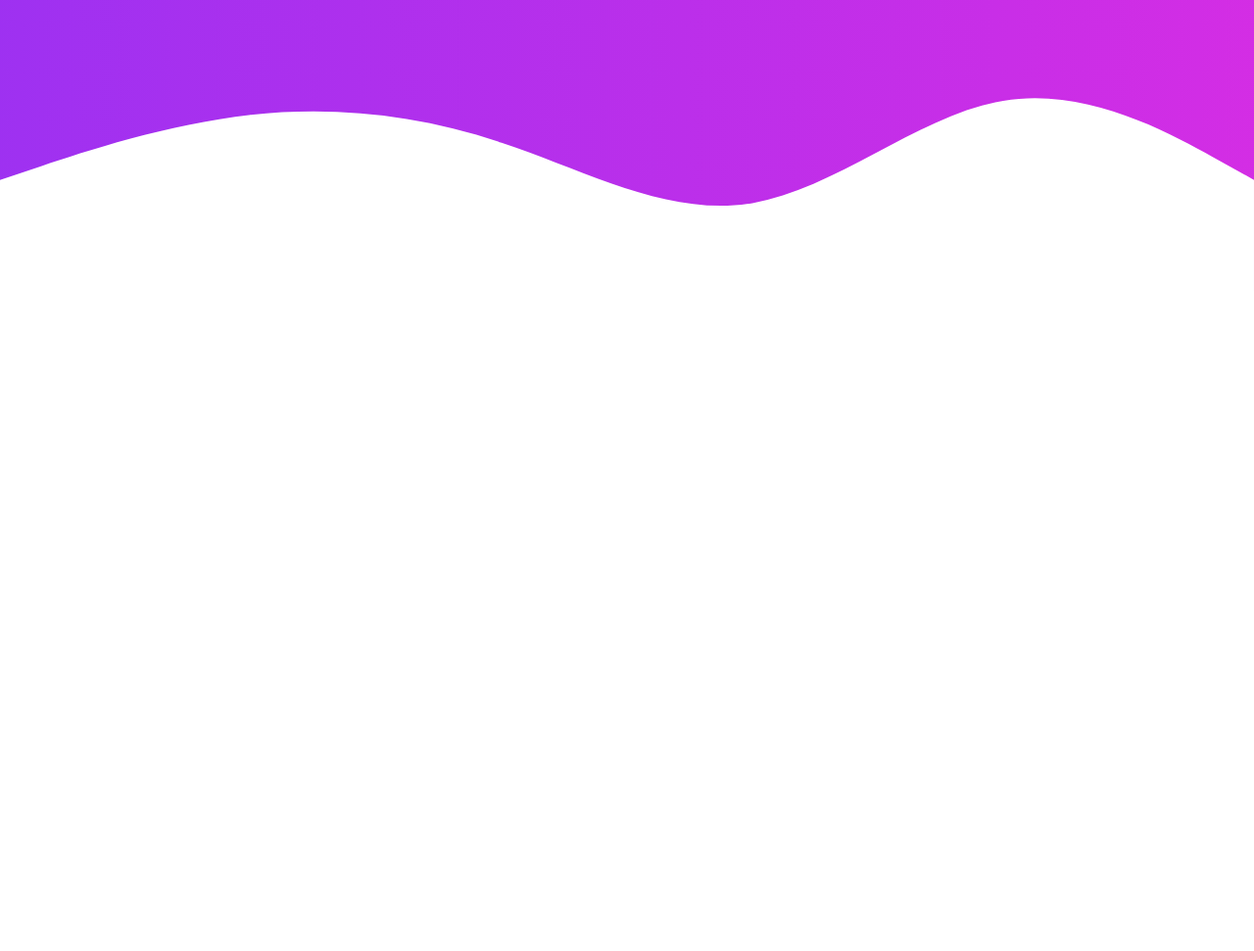
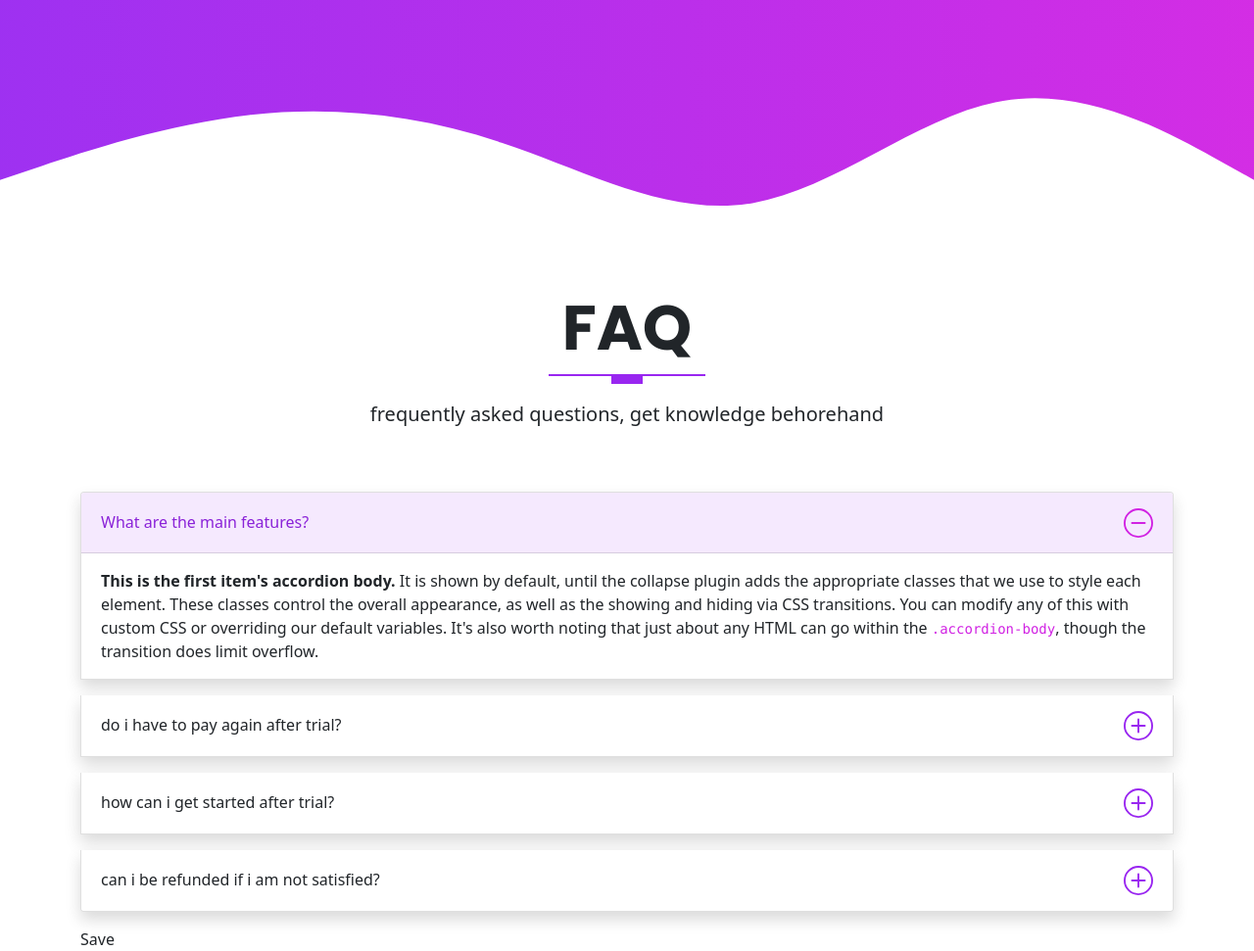
Before and after one commit to DinoVas/bootstrap-portfolio, a website: page index.html in a window 1280 px wide. Shown: the part 4002-4973 px from the top of the page at 98% size. Before the commit the page ends 4299 px from the top, so only its background shows below. Drawn offline with nearby package versions, Linux system fonts and the light colour scheme.

Commit message:
add faq section

```diff
--- a/index.html
+++ b/index.html
@@ -347,16 +347,83 @@
               </div>
             </div>
           </div>
-
-
           <!-- <a class="carousel-control-next" href="#carouselExampleControls" role="button" data-slide="next">
-
           </a> -->
         </div>
-
       </div>
     </div>
     <svg xmlns="http://www.w3.org/2000/svg" viewBox="0 0 1440 320"><path fill="#fff" fill-opacity="1" d="M0,192L48,176C96,160,192,128,288,117.3C384,107,480,117,576,149.3C672,181,768,235,864,218.7C960,203,1056,117,1152,101.3C1248,85,1344,139,1392,165.3L1440,192L1440,320L1392,320C1344,320,1248,320,1152,320C1056,320,960,320,864,320C768,320,672,320,576,320C480,320,384,320,288,320C192,320,96,320,48,320L0,320Z"></path></svg>
+  </section>
+
+  <!-- START SECTION 6 - FAQ -->
+
+  <section id="faq" class="faq">
+    <div class="container">
+      <div class="row text-center">
+        <h3 class="display-3 fw-bold text-uppercase">
+          FAQ
+        </h3>
+        <div class="heading-line"></div>
+        <p class="lead">frequently asked questions, get knowledge behorehand</p>
+      </div>
+
+      <!-- ACCORDION CONTENT -->
+      <div class="row mt-5">
+        <div class="col-md-12">
+          <div class="accordion" id="accordionExample">
+            <div class="accordion-item shadow mb-3">
+              <h2 class="accordion-header" id="headingOne">
+                <button class="accordion-button" type="button" data-bs-toggle="collapse" data-bs-target="#collapseOne" aria-expanded="true" aria-controls="collapseOne">
+                  What are the main features?
+                </button>
+              </h2>
+              <div id="collapseOne" class="accordion-collapse collapse show" aria-labelledby="headingOne" data-bs-parent="#accordionExample">
+                <div class="accordion-body">
+                  <strong>This is the first item's accordion body.</strong> It is shown by default, until the collapse plugin adds the appropriate classes that we use to style each element. These classes control the overall appearance, as well as the showing and hiding via CSS transitions. You can modify any of this with custom CSS or overriding our default variables. It's also worth noting that just about any HTML can go within the <code>.accordion-body</code>, though the transition does limit overflow.
+                </div>
+              </div>
+            </div>
+            <div class="accordion-item shadow mb-3">
+              <h2 class="accordion-header" id="headingTwo">
+                <button class="accordion-button collapsed" type="button" data-bs-toggle="collapse" data-bs-target="#collapseTwo" aria-expanded="false" aria-controls="collapseTwo">
+                  do i have to pay again after trial?
+                </button>
+              </h2>
+              <div id="collapseTwo" class="accordion-collapse collapse" aria-labelledby="headingTwo" data-bs-parent="#accordionExample">
+                <div class="accordion-body">
+                  <strong>This is the second item's accordion body.</strong> It is hidden by default, until the collapse plugin adds the appropriate classes that we use to style each element. These classes control the overall appearance, as well as the showing and hiding via CSS transitions. You can modify any of this with custom CSS or overriding our default variables. It's also worth noting that just about any HTML can go within the <code>.accordion-body</code>, though the transition does limit overflow.
+                </div>
+              </div>
+            </div>
+            <div class="accordion-item shadow mb-3">
+              <h2 class="accordion-header" id="headingThree">
+                <button class="accordion-button collapsed" type="button" data-bs-toggle="collapse" data-bs-target="#collapseThree" aria-expanded="false" aria-controls="collapseThree">
+                  how can i get started after trial?
+                </button>
+              </h2>
+              <div id="collapseThree" class="accordion-collapse collapse" aria-labelledby="headingThree" data-bs-parent="#accordionExample">
+                <div class="accordion-body">
+                  <strong>This is the third item's accordion body.</strong> It is hidden by default, until the collapse plugin adds the appropriate classes that we use to style each element. These classes control the overall appearance, as well as the showing and hiding via CSS transitions. You can modify any of this with custom CSS or overriding our default variables. It's also worth noting that just about any HTML can go within the <code>.accordion-body</code>, though the transition does limit overflow.
+                </div>
+              </div>
+            </div>
+            <div class="accordion-item shadow mb-3">
+              <h2 class="accordion-header" id="headingFour">
+                <button class="accordion-button collapsed" type="button" data-bs-toggle="collapse" data-bs-target="#collapseFour" aria-expanded="false" aria-controls="collapseFour">
+                  can i be refunded if i am not satisfied?
+                </button>
+              </h2>
+              <div id="collapseFour" class="accordion-collapse collapse" aria-labelledby="headingFour" data-bs-parent="#accordionExample">
+                <div class="accordion-body">
+                  <strong>This is the third item's accordion body.</strong> It is hidden by default, until the collapse plugin adds the appropriate classes that we use to style each element. These classes control the overall appearance, as well as the showing and hiding via CSS transitions. You can modify any of this with custom CSS or overriding our default variables. It's also worth noting that just about any HTML can go within the <code>.accordion-body</code>, though the transition does limit overflow.
+                </div>
+              </div>
+            </div>
+          </div>
+           Save
+        </div>
+      </div>
+    </div>
   </section>
 
     <script src="assets/vendors/glightbox/js/glightbox.js"></script>
```
